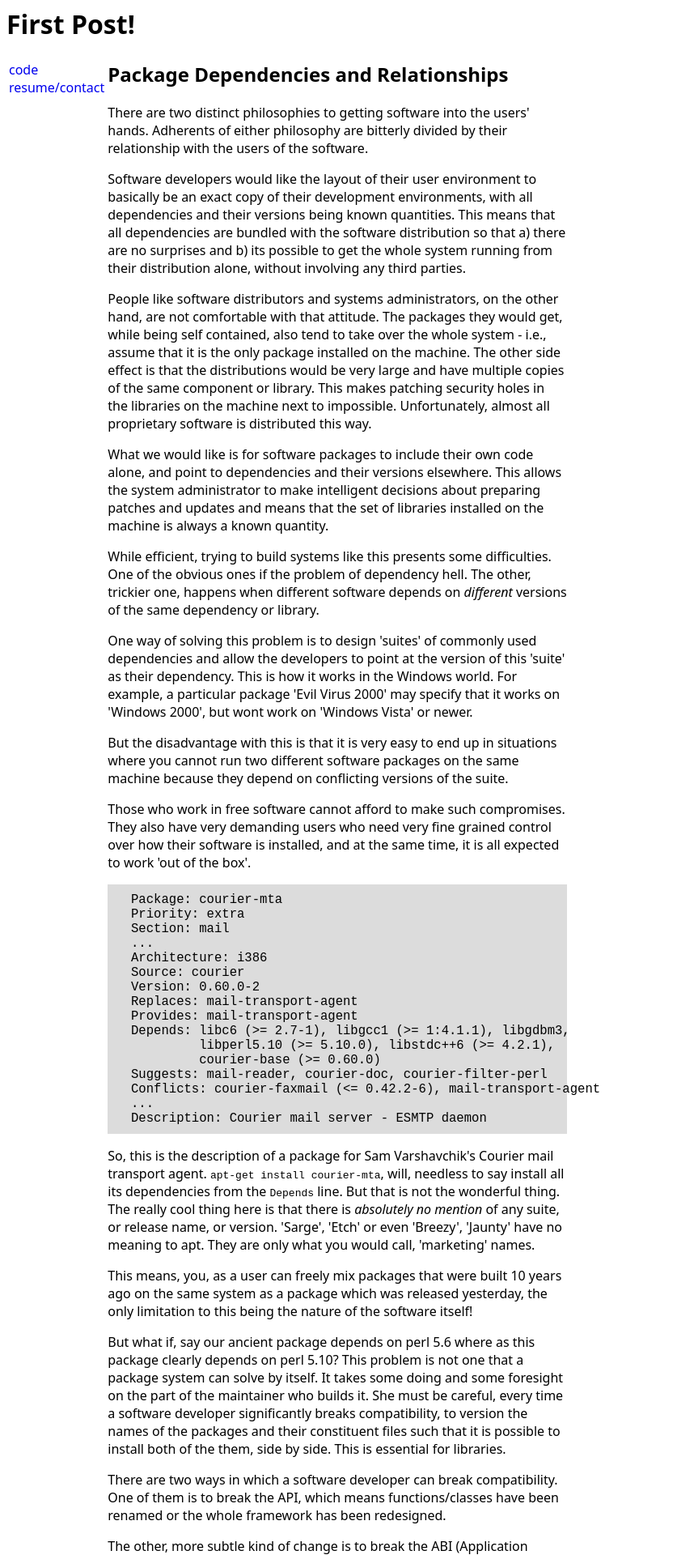
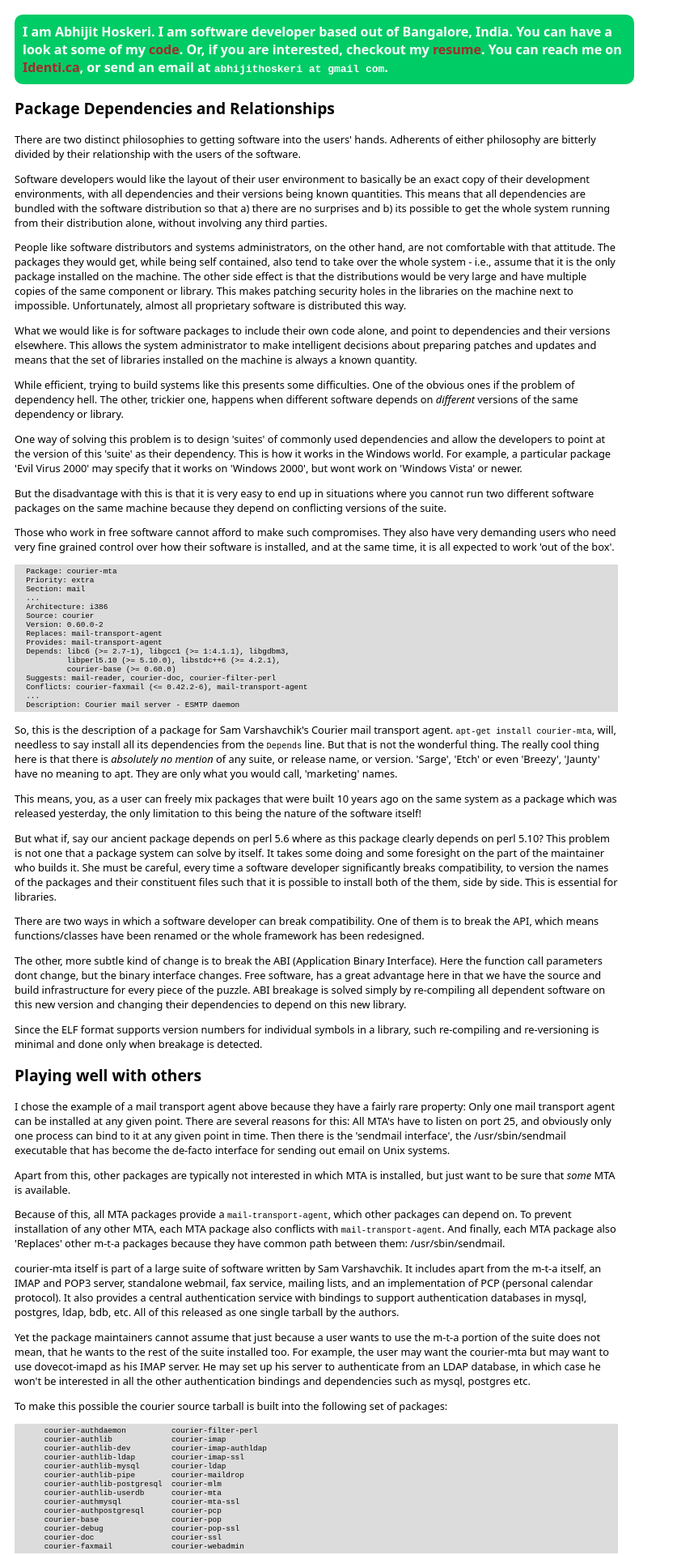
Before and after one commit to hoskeri/hoskeri.github.com, a Jekyll site: the page built from index.html, in a window 1280 px wide. Shown: the top 1920 px of the page at 81% size, without its empty margins (0-837 px from the left). Built offline with Jekyll 4.4.1, drawn with Linux system fonts in a browser that asks for light colours; some of the changed text lies outside the part shown.

Commit message:
more blogification

```diff
--- a/_layouts/default.html
+++ b/_layouts/default.html
@@ -5,21 +5,22 @@
   </head>
   <body>
     <h1> {{ page.title }} </h1>
-    <table>
-      <tr>
-        <td>
-          <div id="menubar">
-            <a href="http://github.com/hoskeri">code</a></br>
-            <a href="/resume.html">resume/contact</a></br>
-	        </div>
-        </td>
-        <td>
-          <div class="blog-post">
-            {{ content }}
-          </div>
-			  <div class="colophon">Posted: {{ page.date | date: "%Y/%m/%d" }}</div>
-        </td>
-      </tr>
-    </table>
+    <div class="sidebar">
+      I am Abhijit Hoskeri. I am software developer based out of Bangalore, India.
+      You can have a look at some of my <a href="http://github.com/hoskeri">code</a>.
+      Or, if you are interested, checkout my <a href="/resume.html">resume</a>.
+      You can reach me on <a href="http://identi.ca/whacker">Identi.ca</a>, or send an email at
+      <tt> abhijithoskeri at gmail com</tt>.
+	  </div>
+    <div class="blog-post">
+      {{ content }}
+    </div>
+
+    <div class="footer">
+      <em>Like this? Check out some of the other stuff I have written:</em></br>
+      {% for post in site.categories.blog %}
+      * <a href="{{ post.url }}"> {{ post.title }}</a>
+      {% endfor %}
+    </div>
   </body>
 </html>
--- a/blog/_posts/2008-03-12-beingseverus.markdown
+++ b/blog/_posts/2008-03-12-beingseverus.markdown
@@ -1,5 +1,5 @@
 ---
-title: On being Severus - Part One
+title: On being Severus
 layout: default
 ---
 
--- a/blog/_posts/2008-08-29-moon-is-a-harsh-mistress.markdown
+++ b/blog/_posts/2008-08-29-moon-is-a-harsh-mistress.markdown
@@ -1,5 +1,5 @@
 ---
-title: The Moon is a Harsh Mistress - Part One
+title: The Moon is a Harsh Mistress
 layout: default
 ---
 
--- a/index.html
+++ b/index.html
@@ -1,14 +1,5 @@
 ---
 layout: default
-title: First Post!
 ---
 <h2>{{ site.categories.blog.first.title }}</h2>
-
-  {{ site.categories.blog.first.content }}
-
-<hr />
-<h3>Archives</h3>
-
-{% for post in site.categories.blog %}
-	<a href="{{ post.url }}"> {{ post.title }}</a><br />
-{% endfor %}.
+{{ site.categories.blog.first.content }}
--- a/style.css
+++ b/style.css
@@ -1,5 +1,6 @@
 body {
 	font-family: Sans;
+  padding: 10px;
 }
 
 a {
@@ -9,14 +10,15 @@ a {
 .code-block {
 	background: #dcdcdc;
 	display: block;
-	padding: 10px;
+	padding: 3px;
 	border: 1 solid black;
-	font-size: 1.2em;
+	font-size: 0.9em;
 }
 
 .blog-post {
 	display: block;
-	width: 50%;
+	width: 60%;
+  font-size: 0.8em;
 }
 
 .colophon {
@@ -24,6 +26,31 @@ a {
 	font-style: italic;
 }
 
-td {
-  vertical-align: top;
+.sidebar {
+  -moz-border-radius: 10px;
+  -webkit-border-radius: 10px;
+  -khtml-border-radius: 10px;
+  border-radius: 10px;
+  display: block;
+  padding: 10px;
+  font-size: 1.0em;
+  font-weight: bold;
+  color: white;
+  background: #00cc66;
+  width: 60%;
 }
+
+.sidebar a {
+  color: brown;
+}
+
+.footer {
+  width: 60%;
+  font-size: 0.8em;
+  -moz-border-radius: 5px;
+  -webkit-border-radius: 5px;
+  -khtml-border-radius: 5px;
+  border-radius: 5px;
+  background: #ffffcc;
+  padding: 10px;
+}
```
